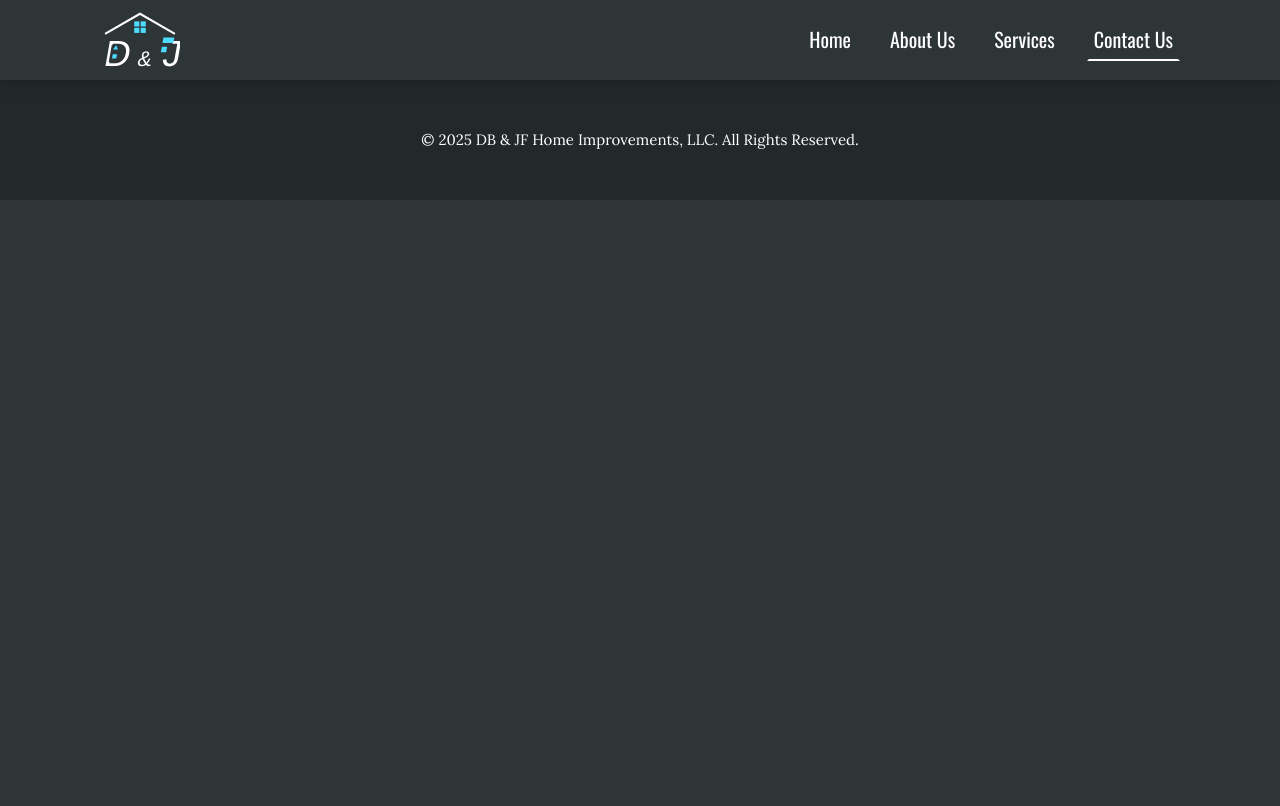
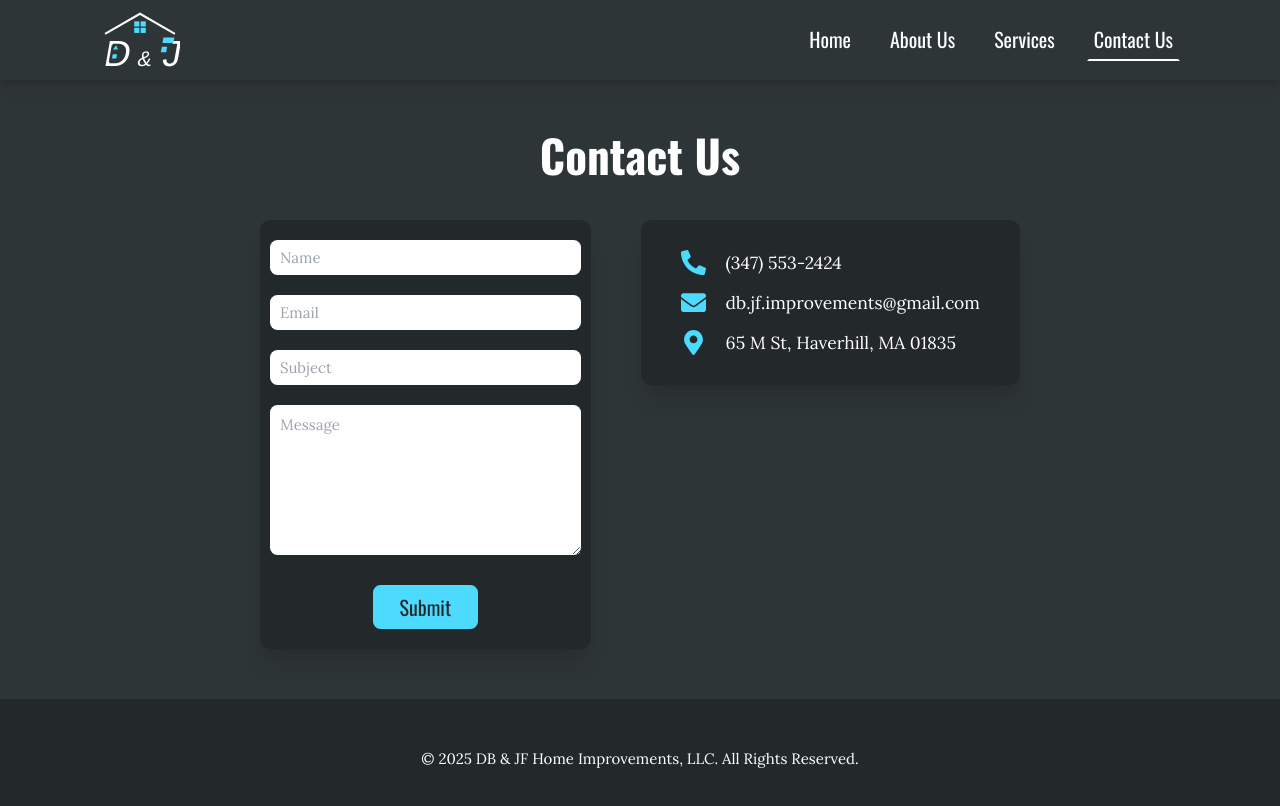
Before and after one commit to SC-Edge-Software/dbjf-website, a Next.js app: page /contact in a window 1280 px wide. Shown: the top 806 px of the page. Built offline with nearby package versions, Linux system fonts and the light colour scheme.

Commit message:
Finished /services page UI

```diff
--- /dev/null
+++ b/Components/ContactForm/ContactForm.tsx
@@ -0,0 +1,52 @@
+"use client";
+
+import { FormEvent } from "react";
+
+export default function ContactForm() {
+    async function onSubmit(event: FormEvent<HTMLFormElement>) {
+        event.preventDefault();
+        const formData = new FormData(event.currentTarget);
+        // TODO: Send email
+        console.log(formData);
+    }
+
+    const inputClass = "rounded-md h-7 text-black px-2 w-full text-xs";
+
+    return (
+        <form onSubmit={onSubmit} className={`
+            bg-dbjf-dark-gray
+            flex
+            flex-col
+            justify-between
+            items-center
+            space-y-4
+            w-full
+            max-w-[450px]
+            rounded-lg
+            shadow-xl
+            px-2
+            py-4`}>
+            <input name="input-name" type="text" placeholder="Name" className={inputClass} required />
+            <input name="input-email" type="email" placeholder="Email" className={inputClass} required />
+            <input name="input-subject" type="text" placeholder="Subject" className={inputClass} required />
+            <textarea name="input-message" placeholder="Message" required className={`
+                ${inputClass}
+                !min-h-[150px]
+                py-2`} />
+            <button type="submit" className={`
+                bg-dbjf-blue
+                text-dbjf-dark-gray
+                border-2
+                border-dbjf-blue
+                hover:bg-dbjf-gray
+                hover:text-white
+                hover:border-white
+                duration-100
+                px-5
+                rounded-md
+                !mt-6`}>
+                Submit
+            </button>
+        </form>
+    );
+}
--- /dev/null
+++ b/Components/ContactInfo/ContactInfo.tsx
@@ -0,0 +1,38 @@
+import { FaPhoneAlt, FaEnvelope, FaMapMarkerAlt } from "react-icons/fa";
+
+type ContactInfoProps = {
+    className?: string
+};
+
+export default function ContactInfo({ className }: ContactInfoProps) {
+    const sharedItemClass = "flex items-center text-white";
+    const iconClass = "mr-4 text-dbjf-blue text-xl";
+    const textClass = "text-sm";
+
+    return (
+        <div className={`
+            ${className ?? ""}
+            px-8
+            py-6
+            bg-dbjf-dark-gray
+            w-full
+            max-w-[450px]
+            rounded-lg
+            shadow-xl`}>
+            <ul className="list-none p-0 m-0">
+                <li className={`${sharedItemClass} mb-3`}>
+                    <FaPhoneAlt className={iconClass} />
+                    <span className={textClass}>(347) 553-2424</span>
+                </li>
+                <li className={`${sharedItemClass} mb-3`}>
+                    <FaEnvelope className={iconClass} />
+                    <span className={textClass}>db.jf.improvements@gmail.com</span>
+                </li>
+                <li className={sharedItemClass}>
+                    <FaMapMarkerAlt className={iconClass} />
+                    <span className={textClass}>65 M St, Haverhill, MA 01835</span>
+                </li>
+            </ul>
+        </div>
+    );
+}
--- a/app/about-us/page.tsx
+++ b/app/about-us/page.tsx
@@ -5,7 +5,7 @@ import ThreeImageDisplay from "@/Components/ThreeImageDisplay/ThreeImageDisplay"
 
 export default function About() {
     return (
-        <main>
+        <>
             {/* Building Trust Through Craftsmanship */}
             <Section className="bg-dbjf-dark-gray">
                 <H2>Building Trust Through Craftsmanship</H2>
@@ -64,6 +64,6 @@ export default function About() {
             </Section>
 
             <BuildSomethingAmazing className="bg-dbjf-dark-gray" />
-        </main>
+        </>
     );
 }
--- a/app/contact/page.tsx
+++ b/app/contact/page.tsx
@@ -1,7 +1,27 @@
+import ContactForm from "@/Components/ContactForm/ContactForm";
+import ContactInfo from "@/Components/ContactInfo/ContactInfo";
+import H2 from "@/Components/H2/H2";
+import Section from "@/Components/Section/Section";
+
 export default function Contact() {
     return (
-        <main>
+        <>
+            <Section className="bg-dbjf-gray">
+                <H2>Contact Us</H2>
 
-        </main>
+                <div className={`
+                    w-full
+                    flex
+                    flex-col
+                    xl:flex-row
+                    justify-between
+                    xl:justify-center
+                    items-center
+                    xl:items-start`}>
+                    <ContactForm />
+                    <ContactInfo className="mt-6 xl:mt-0 xl:ml-10" />
+                </div>
+            </Section>
+        </>
     );
 }
--- a/app/globals.css
+++ b/app/globals.css
@@ -25,7 +25,7 @@ h2 {
     margin-bottom: 0.5rem;
 }
 
-p, li, strong, .serif-link {
+p, li, strong, .serif-link, input, textarea, span {
     font-family: 'Lora', serif;
 }
 
--- a/app/layout.tsx
+++ b/app/layout.tsx
@@ -15,10 +15,12 @@ export default function RootLayout({
 }) {
     return (
         <html lang="en">
-            <body>
+            <body className="flex flex-col min-h-screen">
                 <Nav />
 
-                {children}
+                <main className="flex-grow">
+                    {children}
+                </main>
 
                 <Footer />
             </body>
--- a/app/page.tsx
+++ b/app/page.tsx
@@ -33,7 +33,7 @@ export default function Home() {
     const arrowRight = <FaArrowRightLong className="inline ml-1 mb-[2px]" />;
 
     return (
-        <main>
+        <>
             <HexagonBackground>
                 <h1 className="
                     text-4xl
@@ -179,6 +179,6 @@ export default function Home() {
 
             {/* Let's Build Something Amazing Together */}
             <BuildSomethingAmazing />
-        </main>
+        </>
     );
 }
--- a/app/services/page.tsx
+++ b/app/services/page.tsx
@@ -10,7 +10,7 @@ export default function Services() {
     const imageHeight = 0;
 
     return (
-        <main>
+        <>
             {/* Our Services */}
             <Section className="bg-dbjf-dark-gray 2xl:!px-[350px]">
                 <H2 className="mb-16">Our Services</H2>
@@ -69,6 +69,6 @@ export default function Services() {
             </Section>
 
             <BuildSomethingAmazing />
-        </main>
+        </>
     );
 }
```
